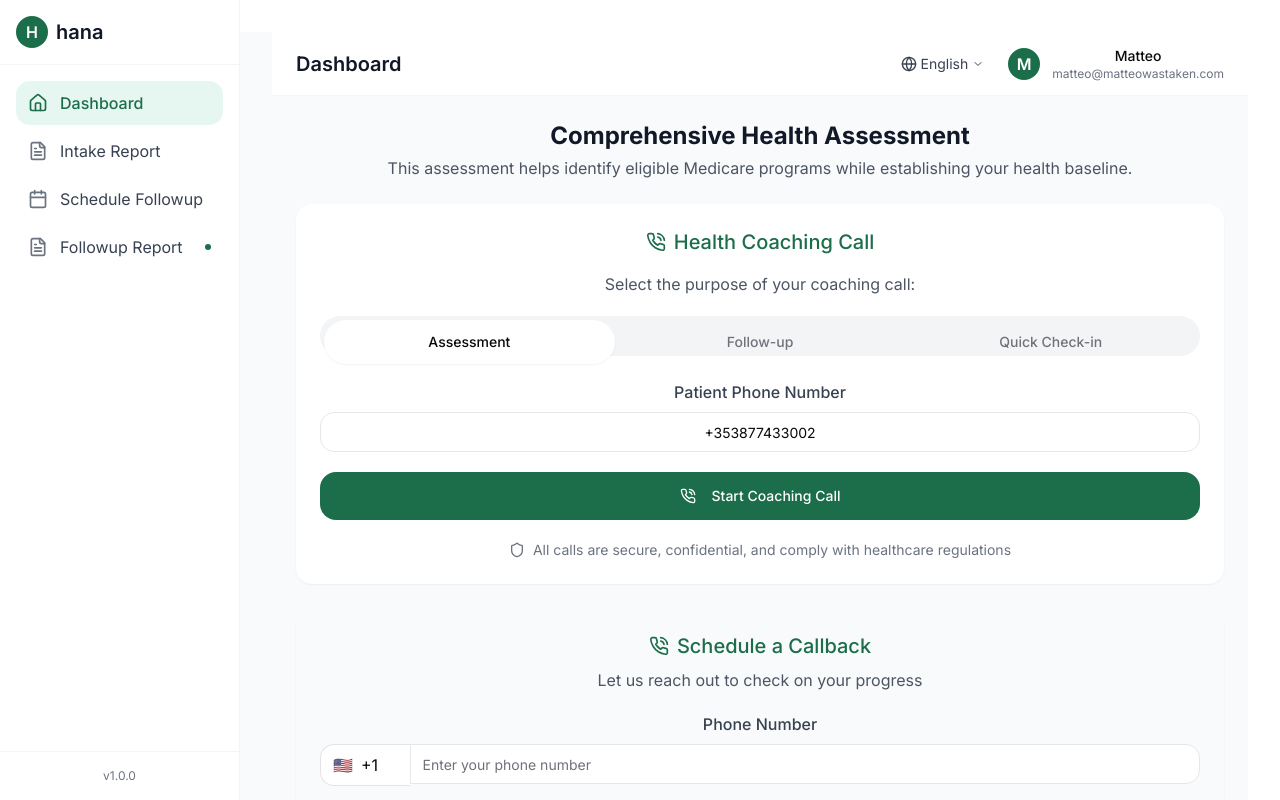
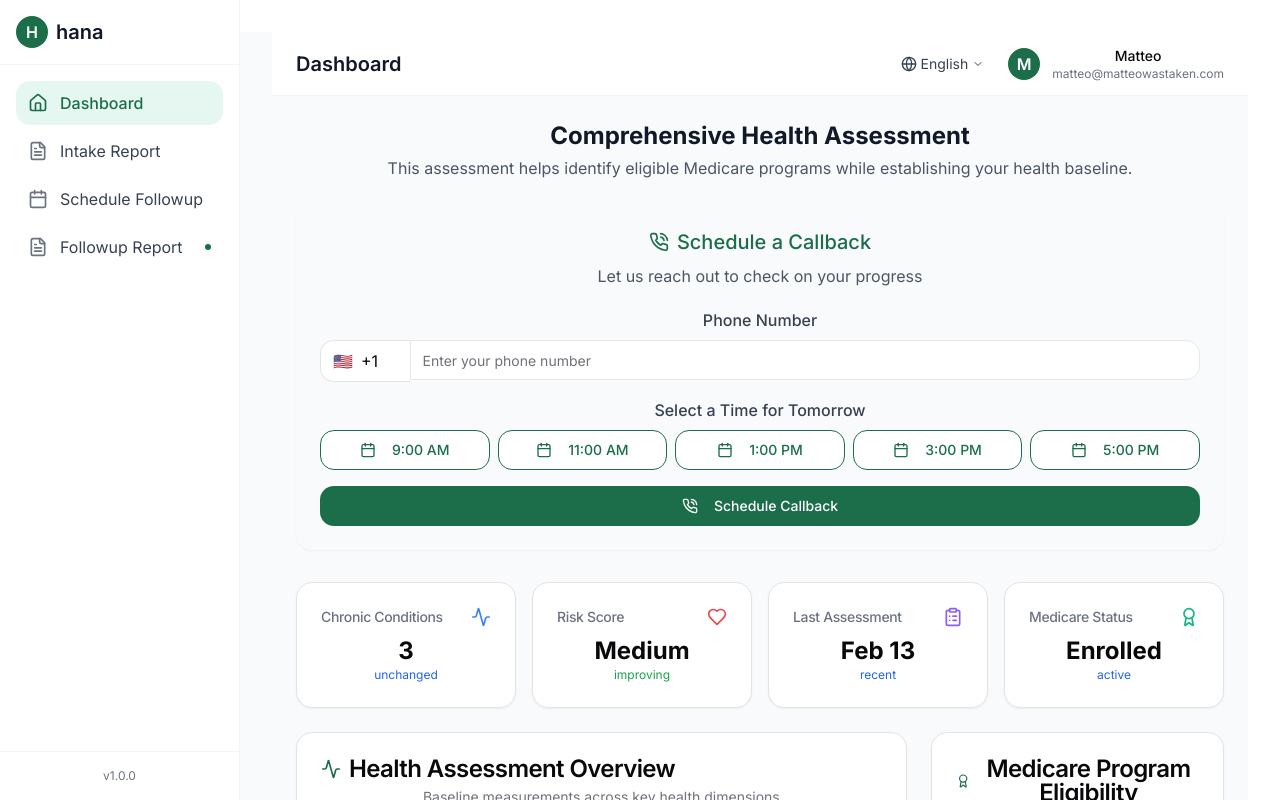
Before and after one commit to mhaihq/dashboard-grove-connector-85, a React (Vite) app: page / in a window 1280 px wide. Shown: the top 800 px of the page. Built offline with nearby package versions, Linux system fonts and the light colour scheme.

Commit message:
Refactor callback functionality
Consolidate callback components into a single element.

```diff
--- a/src/components/CallElement.tsx
+++ b/src/components/CallElement.tsx
@@ -3,52 +3,20 @@ import React, { useState } from 'react';
 import { Card, CardContent } from '@/components/ui/card';
 import { Button } from '@/components/ui/button';
 import { Input } from '@/components/ui/input';
-import { PhoneCall, Calendar, Shield } from 'lucide-react';
+import { PhoneCall, Calendar } from 'lucide-react';
 import { toast } from '@/hooks/use-toast';
-import { Tabs, TabsList, TabsTrigger } from '@/components/ui/tabs';
 
 interface CallElementProps {
   userName?: string;
 }
 
 export const CallElement: React.FC<CallElementProps> = ({ userName }) => {
-  const [phoneNumber, setPhoneNumber] = useState("+353877433002");
-  const [selectedCallType, setSelectedCallType] = useState<string | null>("assessment");
+  const [phoneNumber, setPhoneNumber] = useState("");
   const [selectedTime, setSelectedTime] = useState<string | null>(null);
-  const [showCallbackSection, setShowCallbackSection] = useState(true);
 
   const availableTimes = [
     '9:00 AM', '11:00 AM', '1:00 PM', '3:00 PM', '5:00 PM'
   ];
-
-  const handleCallNow = () => {
-    if (!selectedCallType) {
-      toast({
-        title: "Please select a call type",
-        description: "Choose the type of call you need before proceeding.",
-        variant: "destructive"
-      });
-      return;
-    }
-
-    toast({
-      title: "Initiating call",
-      description: `Voice calling ${phoneNumber} for a ${getCallTypeTitle(selectedCallType).toLowerCase()} call.`,
-    });
-  };
-
-  const getCallTypeTitle = (type: string): string => {
-    switch(type) {
-      case "assessment":
-        return "Assessment";
-      case "followup":
-        return "Follow-up";
-      case "checkin":
-        return "Quick Check-in";
-      default:
-        return "";
-    }
-  };
 
   const handleScheduleCallback = () => {
     if (!phoneNumber || !selectedTime) {
@@ -69,84 +37,6 @@ export const CallElement: React.FC<CallElementProps> = ({ userName }) => {
   };
 
   return (
-    <div className="space-y-6">
-      {/* Health Coaching Call Section */}
-      <Card className="border-0 shadow-sm bg-white">
-        <CardContent className="p-6">
-          <div className="flex items-center justify-center text-hana-green mb-4">
-            <PhoneCall className="w-5 h-5 mr-2" />
-            <h2 className="text-xl font-medium">Health Coaching Call</h2>
-          </div>
-
-          <p className="text-gray-600 mb-5 text-center">
-            Select the purpose of your coaching call:
-          </p>
-
-          <Tabs
-            value={selectedCallType || undefined}
-            onValueChange={setSelectedCallType}
-            className="w-full mb-6"
-          >
-            <TabsList className="grid grid-cols-3 w-full bg-gray-100 p-1 rounded-full">
-              <TabsTrigger
-                value="assessment"
-                className="data-[state=active]:bg-white data-[state=active]:shadow-sm rounded-full py-3"
-              >
-                <div className="flex items-center gap-2 justify-center">
-                  <span>Assessment</span>
-                </div>
-              </TabsTrigger>
-              <TabsTrigger
-                value="followup"
-                className="data-[state=active]:bg-white data-[state=active]:shadow-sm rounded-full py-3"
-              >
-                <div className="flex items-center gap-2 justify-center">
-                  <span>Follow-up</span>
-                </div>
-              </TabsTrigger>
-              <TabsTrigger
-                value="checkin"
-                className="data-[state=active]:bg-white data-[state=active]:shadow-sm rounded-full py-3"
-              >
-                <div className="flex items-center gap-2 justify-center">
-                  <span>Quick Check-in</span>
-                </div>
-              </TabsTrigger>
-            </TabsList>
-          </Tabs>
-
-          <div className="space-y-5">
-            <div className="space-y-2">
-              <label htmlFor="phoneNumber" className="block text-center font-medium text-gray-700">
-                Patient Phone Number
-              </label>
-              <Input
-                id="phoneNumber"
-                type="tel"
-                value={phoneNumber}
-                onChange={(e) => setPhoneNumber(e.target.value)}
-                className="text-center py-3 border-gray-200"
-              />
-            </div>
-
-            <Button
-              onClick={handleCallNow}
-              className="w-full bg-hana-green hover:bg-hana-green/90 text-white py-6 rounded-lg"
-            >
-              <PhoneCall className="mr-2 h-5 w-5" />
-              Start Coaching Call
-            </Button>
-
-            <div className="flex items-center justify-center text-gray-500 text-sm">
-              <Shield className="h-4 w-4 mr-2" />
-              <span>All calls are secure, confidential, and comply with healthcare regulations</span>
-            </div>
-          </div>
-        </CardContent>
-      </Card>
-
-      {/* Schedule a Callback Section */}
-      {showCallbackSection && (
     <Card className="border-0 shadow-sm bg-mint-50">
       <CardContent className="p-6">
         <div className="flex items-center justify-center text-hana-green mb-2">
@@ -175,6 +65,8 @@ export const CallElement: React.FC<CallElementProps> = ({ userName }) => {
               <Input
                 placeholder="Enter your phone number"
                 className="rounded-l-none w-full border-gray-200"
+                value={phoneNumber}
+                onChange={(e) => setPhoneNumber(e.target.value)}
               />
             </div>
           </div>
@@ -213,7 +105,5 @@ export const CallElement: React.FC<CallElementProps> = ({ userName }) => {
         </div>
       </CardContent>
     </Card>
-      )}
-    </div>
   );
 };
```
Lines whose indentation alone changed are shown as unchanged.
